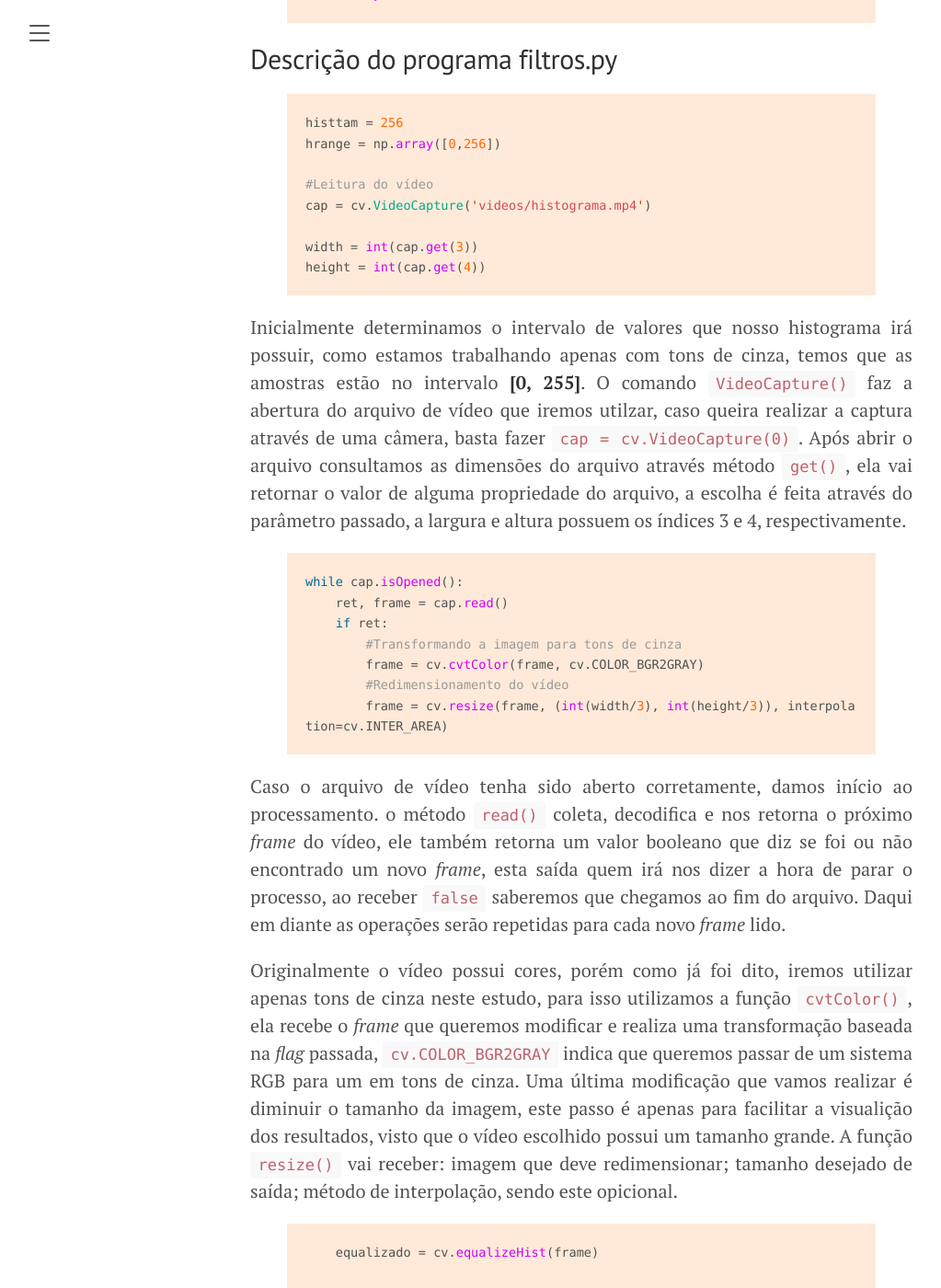
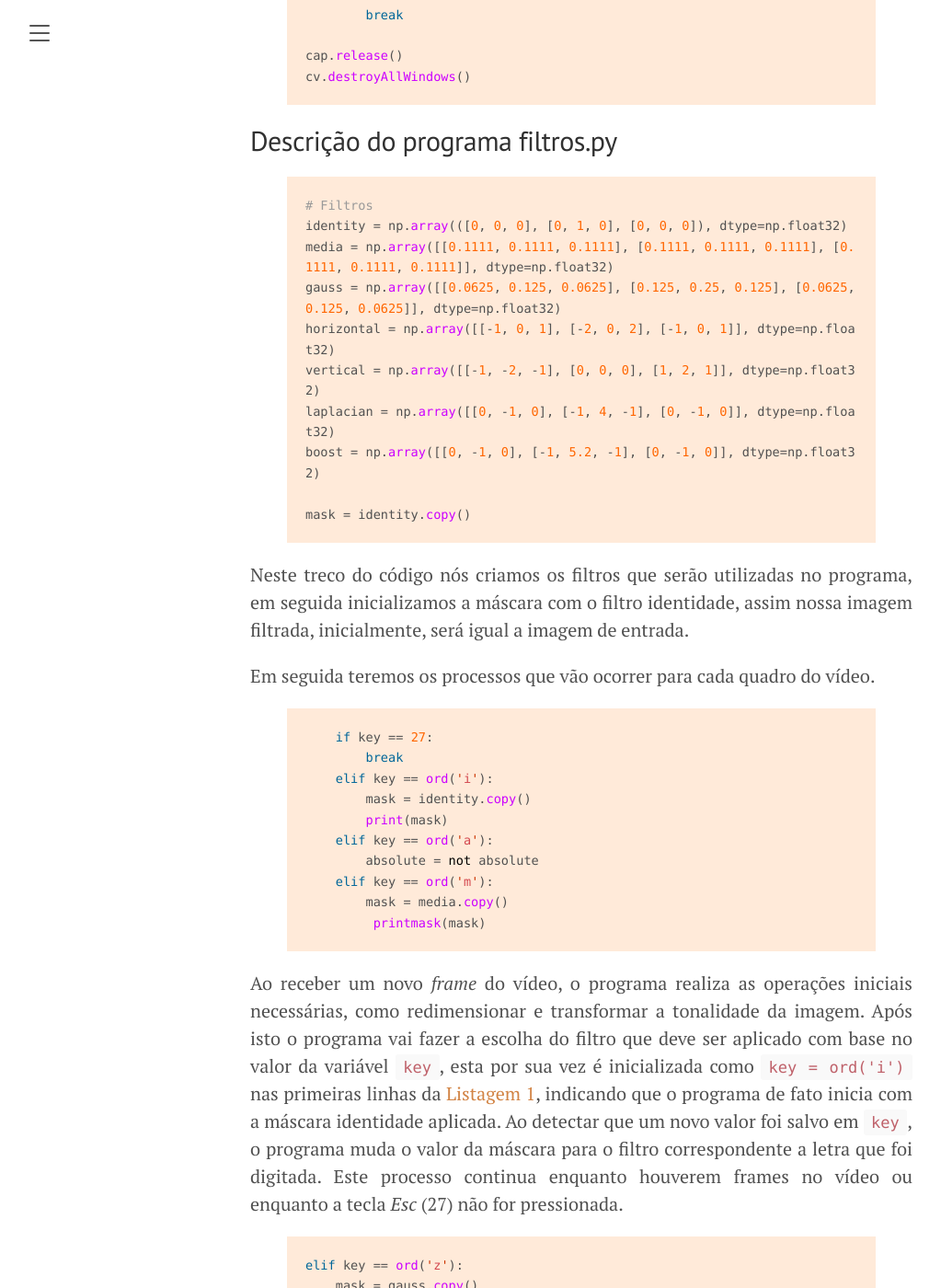
Before and after one commit to lucasamds/lucasamds.github.io, a Jekyll site: the page built from _posts/2021-02-28-filtragem-espacial.md, in a window 1280 px wide and 1400 px high, scrolled down 4711 px. Shown: the whole window at 92% size, without its empty margins (8-1031 px from the left). Built offline with Jekyll 4.4.1, drawn with Linux system fonts in a browser that asks for light colours; formulas are drawn with MathJax 3; some of the changed text lies outside the part shown.

Commit message:
Update 2021-02-28-filtragem-espacial.md

```diff
--- a/_posts/2021-02-28-filtragem-espacial.md
+++ b/_posts/2021-02-28-filtragem-espacial.md
@@ -70,19 +70,19 @@ height = int(cap.get(4))
 
 frameFiltered = np.zeros((height, width, 3), dtype=np.float32)
 absolute = 1
-key = 0
+key = ord('i')
 
 
 print(f'Width = {width}\nHeight = {height}\nFPS = {cap.get(5)}\nFormat = {cap.get(8)}')
 
 # Filtros
 identity = np.array(([0, 0, 0], [0, 1, 0], [0, 0, 0]), dtype=np.float32)
-media = np.array([[0.1111, 0.1111, 0.1111], [0.1111, 0.1111, 0.1111], [0.1111, 0.1111, 0.1111]])
-gauss = np.array([[0.0625, 0.125, 0.0625], [0.125, 0.25, 0.125], [0.0625, 0.125, 0.0625]])
-horizontal = np.array([[-1, 0, 1], [-2, 0, 2], [-1, 0, 1]])
-vertical = np.array([[-1, -2, -1], [0, 0, 0], [1, 2, 1]])
-laplacian = np.array([[0, -1, 0], [-1, 4, -1], [0, -1, 0]])
-boost = np.array([[0, -1, 0], [-1, 5.2, -1], [0, -1, 0]])
+media = np.array([[0.1111, 0.1111, 0.1111], [0.1111, 0.1111, 0.1111], [0.1111, 0.1111, 0.1111]], dtype=np.float32)
+gauss = np.array([[0.0625, 0.125, 0.0625], [0.125, 0.25, 0.125], [0.0625, 0.125, 0.0625]], dtype=np.float32)
+horizontal = np.array([[-1, 0, 1], [-2, 0, 2], [-1, 0, 1]], dtype=np.float32)
+vertical = np.array([[-1, -2, -1], [0, 0, 0], [1, 2, 1]], dtype=np.float32)
+laplacian = np.array([[0, -1, 0], [-1, 4, -1], [0, -1, 0]], dtype=np.float32)
+boost = np.array([[0, -1, 0], [-1, 5.2, -1], [0, -1, 0]], dtype=np.float32)
 
 mask = identity.copy()
 
@@ -122,7 +122,7 @@ while cap.isOpened():
             printmask(mask)
         elif key == ord('z'):
             mask = gauss.copy()
-            frameFiltered = cv.filter2D(frame, -1, mask)
+            frameFiltered = cv.filter2D(frame, -1, mask, anchor=(1,1))
             printmask(mask)
             mask = laplacian.copy()
             printmask(mask)
@@ -146,53 +146,63 @@ cv.destroyAllWindows()
 ## Descrição do programa filtros.py
 
 {% highlight python %}
-histtam = 256
-hrange = np.array([0,256])
+# Filtros
+identity = np.array(([0, 0, 0], [0, 1, 0], [0, 0, 0]), dtype=np.float32)
+media = np.array([[0.1111, 0.1111, 0.1111], [0.1111, 0.1111, 0.1111], [0.1111, 0.1111, 0.1111]], dtype=np.float32)
+gauss = np.array([[0.0625, 0.125, 0.0625], [0.125, 0.25, 0.125], [0.0625, 0.125, 0.0625]], dtype=np.float32)
+horizontal = np.array([[-1, 0, 1], [-2, 0, 2], [-1, 0, 1]], dtype=np.float32)
+vertical = np.array([[-1, -2, -1], [0, 0, 0], [1, 2, 1]], dtype=np.float32)
+laplacian = np.array([[0, -1, 0], [-1, 4, -1], [0, -1, 0]], dtype=np.float32)
+boost = np.array([[0, -1, 0], [-1, 5.2, -1], [0, -1, 0]], dtype=np.float32)
 
-#Leitura do vídeo
-cap = cv.VideoCapture('videos/histograma.mp4')
-
-width = int(cap.get(3))
-height = int(cap.get(4))
+mask = identity.copy()
 
 {% endhighlight %}
 
-Inicialmente determinamos o intervalo de valores que nosso histograma irá possuir, como estamos trabalhando apenas com tons de cinza, temos que as amostras estão no intervalo **[0, 255]**. O comando `VideoCapture()` faz a abertura do arquivo de vídeo que iremos utilzar, caso queira realizar a captura através de uma câmera, basta fazer `cap = cv.VideoCapture(0)`. Após abrir o arquivo consultamos as dimensões do arquivo através método `get()`, ela vai retornar o valor de alguma propriedade do arquivo, a escolha é feita através do parâmetro passado, a largura e altura possuem os índices 3 e 4, respectivamente.
+Neste treco do código nós criamos os filtros que serão utilizadas no programa, em seguida inicializamos a máscara com o filtro identidade, assim nossa imagem filtrada, inicialmente, será igual a imagem de entrada.
+
+Em seguida teremos os processos que vão ocorrer para cada quadro do vídeo.
 
 {% highlight python %}
 
-while cap.isOpened():
-    ret, frame = cap.read()
-    if ret:
-        #Transformando a imagem para tons de cinza
-        frame = cv.cvtColor(frame, cv.COLOR_BGR2GRAY)
-        #Redimensionamento do vídeo
-        frame = cv.resize(frame, (int(width/3), int(height/3)), interpolation=cv.INTER_AREA)
+    if key == 27:
+        break
+    elif key == ord('i'):
+        mask = identity.copy()
+        print(mask)
+    elif key == ord('a'):
+        absolute = not absolute
+    elif key == ord('m'):
+        mask = media.copy()
+         printmask(mask)
 {% endhighlight %}
 
-Caso o arquivo de vídeo tenha sido aberto corretamente, damos início ao processamento. o método `read()` coleta, decodifica e nos retorna o próximo *frame* do vídeo, ele também retorna um valor booleano que diz se foi ou não encontrado um novo *frame*, esta saída quem irá nos dizer a hora de parar o processo, ao receber `false` saberemos que chegamos ao fim do arquivo. Daqui em diante as operações serão repetidas para cada novo *frame* lido.
-
-Originalmente o vídeo possui cores, porém como já foi dito, iremos utilizar apenas tons de cinza neste estudo, para isso utilizamos a função `cvtColor()`, ela recebe o *frame* que queremos modificar e realiza uma transformação baseada na *flag* passada, `cv.COLOR_BGR2GRAY` indica que queremos passar de um sistema RGB para um em tons de cinza. Uma última modificação que vamos realizar é diminuir o tamanho da imagem, este passo é apenas para facilitar a visualição dos resultados, visto que o vídeo escolhido possui um tamanho grande. A função `resize()` vai receber: imagem que deve redimensionar; tamanho desejado de saída;  método de interpolação, sendo este opicional.
+Ao receber um novo *frame* do vídeo, o programa realiza as operações iniciais necessárias, como redimensionar e transformar a tonalidade da imagem. Após isto o programa vai fazer a escolha do filtro que deve ser aplicado com base no valor da variável `key`, esta por sua vez é inicializada como `key = ord('i')` nas primeiras linhas da <a href="#listagem1">Listagem 1</a>, indicando que o programa de fato inicia com a máscara identidade aplicada. Ao detectar que um novo valor foi salvo em `key`, o programa muda o valor da máscara para o filtro correspondente a letra que foi digitada. Este processo continua enquanto houverem frames no vídeo ou enquanto a tecla *Esc* (27) não for pressionada.
 
 {% highlight python %}
 
-    equalizado = cv.equalizeHist(frame)
-
-    #Processo de cálculo do histograma
-    histograma = cv.calcHist([frame], [0], None, [histtam], hrange, accumulate=accummulate)
-    histogramaeq = cv.calcHist([equalizado],[0], None, [histtam], hrange, accumulate=accummulate)
-
-
-    cv.normalize(histograma, histograma, alpha=0, beta=histh, norm_type=cv.NORM_MINMAX)
-    cv.normalize(histogramaeq, histogramaeq, alpha=0, beta=histh, norm_type=cv.NORM_MINMAX)
+elif key == ord('z'):
+    mask = gauss.copy()
+    frameFiltered = cv.filter2D(frame, -1, mask, anchor=(1,1))
+    printmask(mask)
+    mask = laplacian.copy()
+    printmask(mask)
 
 {% endhighlight %}
 
-Em seguida realizamos a equalização do histograma do *frame* atual com a função `equalizeHist()`, salvando o resultado em outra variável. Agora que temos a imagem antes e depois de equalizada, vamos calcular o histograma de cada uma delas para analisar os resultados. Para este cálculo vamos usar a função `calcHist()` passando os seguintes parâmetros: imagem que vamos operar; lista de dimensões dos canais utilizados para computar o histograma; uma máscara de operação, neste caso não estamos utilizando uma em específico; array com o tamanho do histograma em cada dimensão; intervalo de valores possíveis no histograma; booleano que indica se o histograma deve ser acumulado ou não. Por fim é feita a normalização dos valores dos histogramas, para que possamos comparar os resultados.
+Quando a letra *z* for pressionada, o programa opera o filtro *Laplaciano* sobre uma imagem com o filtro *Gaussiano* aplicado. A função `filter2D()` vai realizar a aplicação da máscara desejada e retornar o resultado, seus parâmetros são: imagem de entrada; a "profundidade" desejada na imagem de saída, quando recebe o valor `-1` ela aplica a mesma profundidade da entrada na saída; o *kernel*, que seria nossa máscara; o ponto âncora do *kernel*.
 
-A parte final da <a href="#listagem1">Listagem 1</a> prepara o conteúdo que será exibido na tela, onde desenhamos as linhas dos histrogramas e unimos os vídeos em uma única saída. Ao executar, o programa tem o seguinte resultado:
+{% highlight python %}
+ if absolute:
+    frameFiltered = cv.convertScaleAbs(frameFiltered)
+
+cv.imshow('Spacial filter', frameFiltered)
+key = cv.waitKey(60)
+{% endhighlight %}
+
+Caso a opção de ativar o valor absoluto tenha sido ativada, realizamos a operação via a função `convertScaleAbs()`, ela nos retorna o valor absoluto do imagem passada como parâmetro. Por fim, imprimimos na tela o frame atual filtrado, em seguida o programa espera por um breve momento a ativação de uma tecla antes de passar para o próximo quadro. O programa também imprime no console qual a máscara está sendo aplicada atualmente, facilitando o acompanhamento durante a execução.
 
 <iframe src="https://www.youtube.com/embed/ioxsFxRCOI8?vq=hd1080&modestbranding=1&showinfo=0" width="545" height="485" frameborder="0"></iframe>
 <em class="descricao">Vídeo 1. Exemplo de saída do programa filtros.py</em>
 
-É possível perceber no vídeo que com a equalização do histograma, alguns detalhes da cena que passavam despercebidos se tornaram bem visíveis. A medida que a cena vai aumentando a iluminação vemos que o histograma não equalizado passa a se concentrar no canto direito, indicado que as tonalidades de cinza de maior valor estão em maioria; notamos também como a equalização do histograma espalha as amostras no gráfico, reduzindo assim as diferenças que eram acentuadas na cena original.
+É possível perceber bem no vídeo a diferença entre os filtros suavizantes e aguçantes. Com isso chegamos ao fim de mais um post, bons estudos e até a próxima!
```
Also changed, not shown: other parts of _posts/2021-02-28-filtragem-espacial.md (+1 -1 lines).
